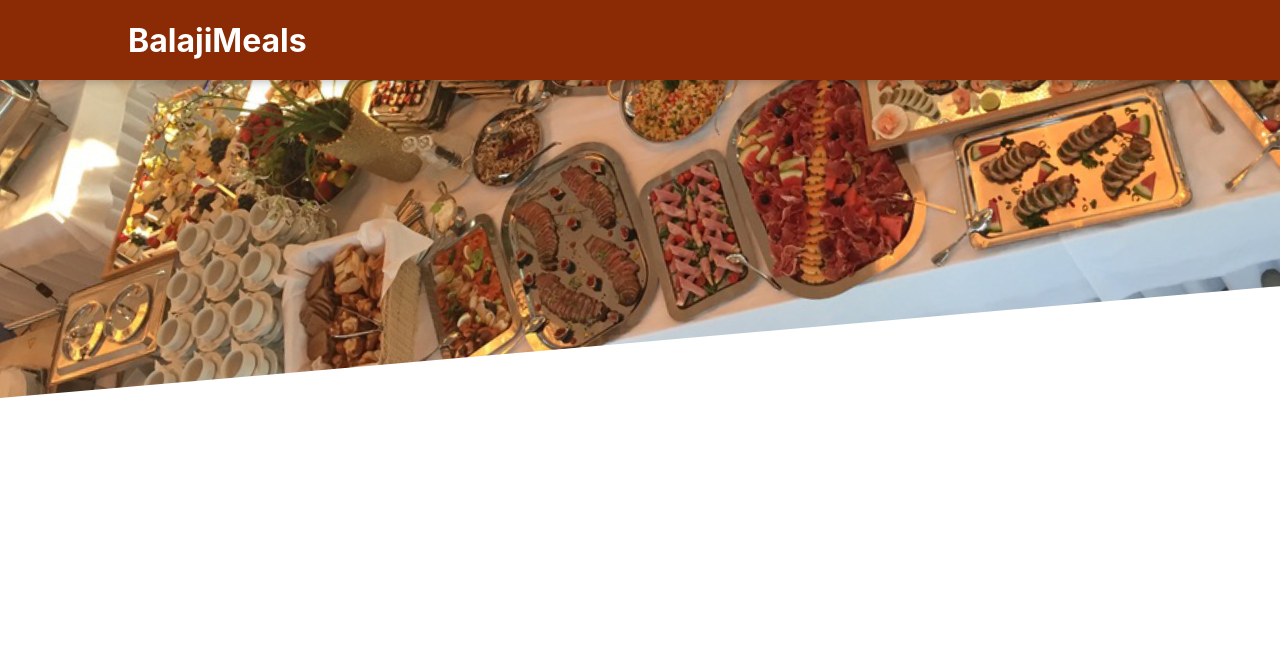
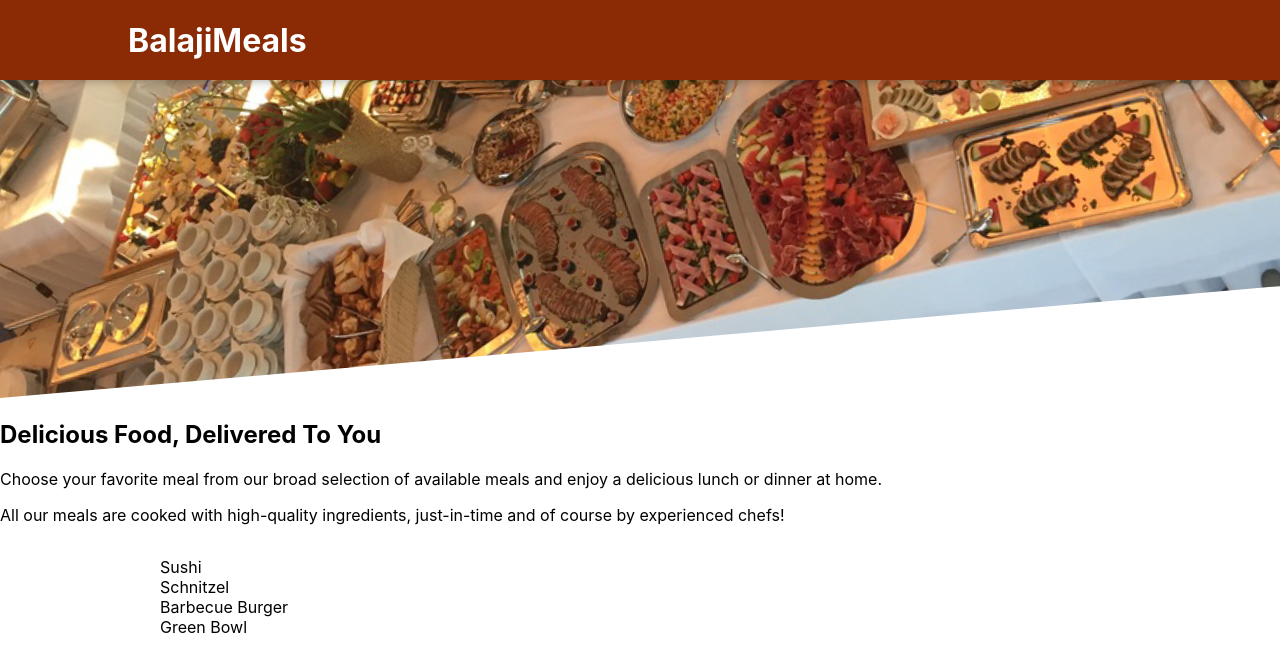
Before and after one commit to Lokeshwaran360/Restaurant, a React (Create React App) app: page / in a window 1280 px wide. Shown: the top 672 px of the page. Built offline with nearby package versions, Linux system fonts and the light colour scheme.

Commit message:
Added Available Meals

```diff
--- a/src/App.css
+++ /dev/null
@@ -1,38 +0,0 @@
-.App {
-  text-align: center;
-}
-
-.App-logo {
-  height: 40vmin;
-  pointer-events: none;
-}
-
-@media (prefers-reduced-motion: no-preference) {
-  .App-logo {
-    animation: App-logo-spin infinite 20s linear;
-  }
-}
-
-.App-header {
-  background-color: #282c34;
-  min-height: 100vh;
-  display: flex;
-  flex-direction: column;
-  align-items: center;
-  justify-content: center;
-  font-size: calc(10px + 2vmin);
-  color: white;
-}
-
-.App-link {
-  color: #61dafb;
-}
-
-@keyframes App-logo-spin {
-  from {
-    transform: rotate(0deg);
-  }
-  to {
-    transform: rotate(360deg);
-  }
-}
--- a/src/App.js
+++ b/src/App.js
@@ -1,7 +1,6 @@
 import React, {Fragment} from 'react'
-import './App.css';
 import Header from './components/Layout/Header';
-
+import Meals from './components/Meals/Meals'
 
 
 function App() {
@@ -10,6 +9,9 @@
   return(
   <Fragment>
     <Header/>
+    <main>
+      <Meals/>
+    </main>
     </Fragment>
 
  )
--- /dev/null
+++ b/src/components/Meals/AvailableMeals.js
@@ -0,0 +1,40 @@
+import classes from './AvailableMeals.module.css';
+
+const DUMMY_MEALS = [
+  {
+    id: 'm1',
+    name: 'Sushi',
+    description: 'Finest fish and veggies',
+    price: 22.99,
+  },
+  {
+    id: 'm2',
+    name: 'Schnitzel',
+    description: 'A german specialty!',
+    price: 16.5,
+  },
+  {
+    id: 'm3',
+    name: 'Barbecue Burger',
+    description: 'American, raw, meaty',
+    price: 12.99,
+  },
+  {
+    id: 'm4',
+    name: 'Green Bowl',
+    description: 'Healthy...and green...',
+    price: 18.99,
+  },
+];
+
+const AvailableMeals = () => {
+  const mealsList = DUMMY_MEALS.map((meal) => <li>{meal.name}</li>);
+
+  return (
+    <section className={classes.meals}>
+      <ul>{mealsList}</ul>
+    </section>
+  );
+};
+
+export default AvailableMeals;
--- /dev/null
+++ b/src/components/Meals/AvailableMeals.module.css
@@ -0,0 +1,24 @@
+.meals {
+    max-width: 60rem;
+    width: 90%;
+    margin: 2rem auto;
+    animation: meals-appear 1s ease-out forwards;
+  }
+
+  .meals ul {
+    list-style: none;
+    margin: 0;
+    padding: 0;
+  }
+
+  @keyframes meals-appear {
+    from {
+      opacity: 0;
+      transform: translateY(3rem);
+    }
+
+    to {
+      opacity: 1;
+      transform: translateY(0);
+    }
+  }
--- /dev/null
+++ b/src/components/Meals/Meals.js
@@ -0,0 +1,15 @@
+import { Fragment } from 'react';
+
+import MealsSummary from './MealsSummary';
+import AvailableMeals from './AvailableMeals';
+
+const Meals = () => {
+  return (
+    <Fragment>
+      <MealsSummary />
+      <AvailableMeals />
+    </Fragment>
+  );
+};
+
+export default Meals;
--- /dev/null
+++ b/src/components/Meals/MealsSummary.js
@@ -0,0 +1,19 @@
+import classes from './MealsSummary.moudle.css';
+
+const MealsSummary = () => {
+  return (
+    <section className={classes.summary}>
+      <h2>Delicious Food, Delivered To You</h2>
+      <p>
+        Choose your favorite meal from our broad selection of available meals
+        and enjoy a delicious lunch or dinner at home.
+      </p>
+      <p>
+        All our meals are cooked with high-quality ingredients, just-in-time and
+        of course by experienced chefs!
+      </p>
+    </section>
+  );
+};
+
+export default MealsSummary;
--- /dev/null
+++ b/src/components/Meals/MealsSummary.moudle.css
@@ -0,0 +1,18 @@
+.summary {
+    text-align: center;
+    max-width: 45rem;
+    width: 90%;
+    margin: auto;
+    margin-top: -10rem;
+    position: relative;
+    background-color: #383838;
+    color: white;
+    border-radius: 14px;
+    padding: 1rem;
+    box-shadow: 0 1px 18px 10px rgba(0, 0, 0, 0.25);
+  }
+
+  .summary h2 {
+    font-size: 2rem;
+    margin-top: 0;
+  }
```
